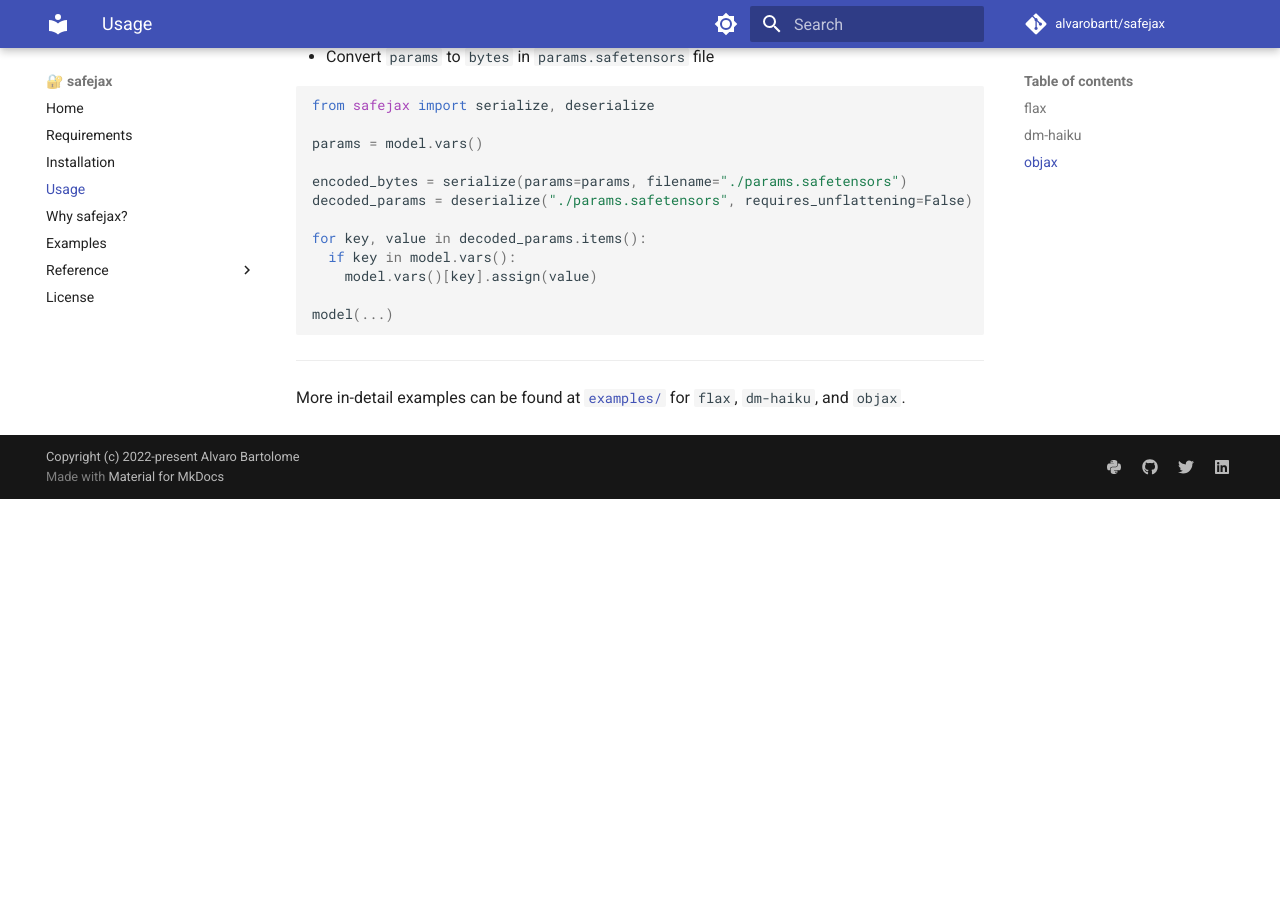
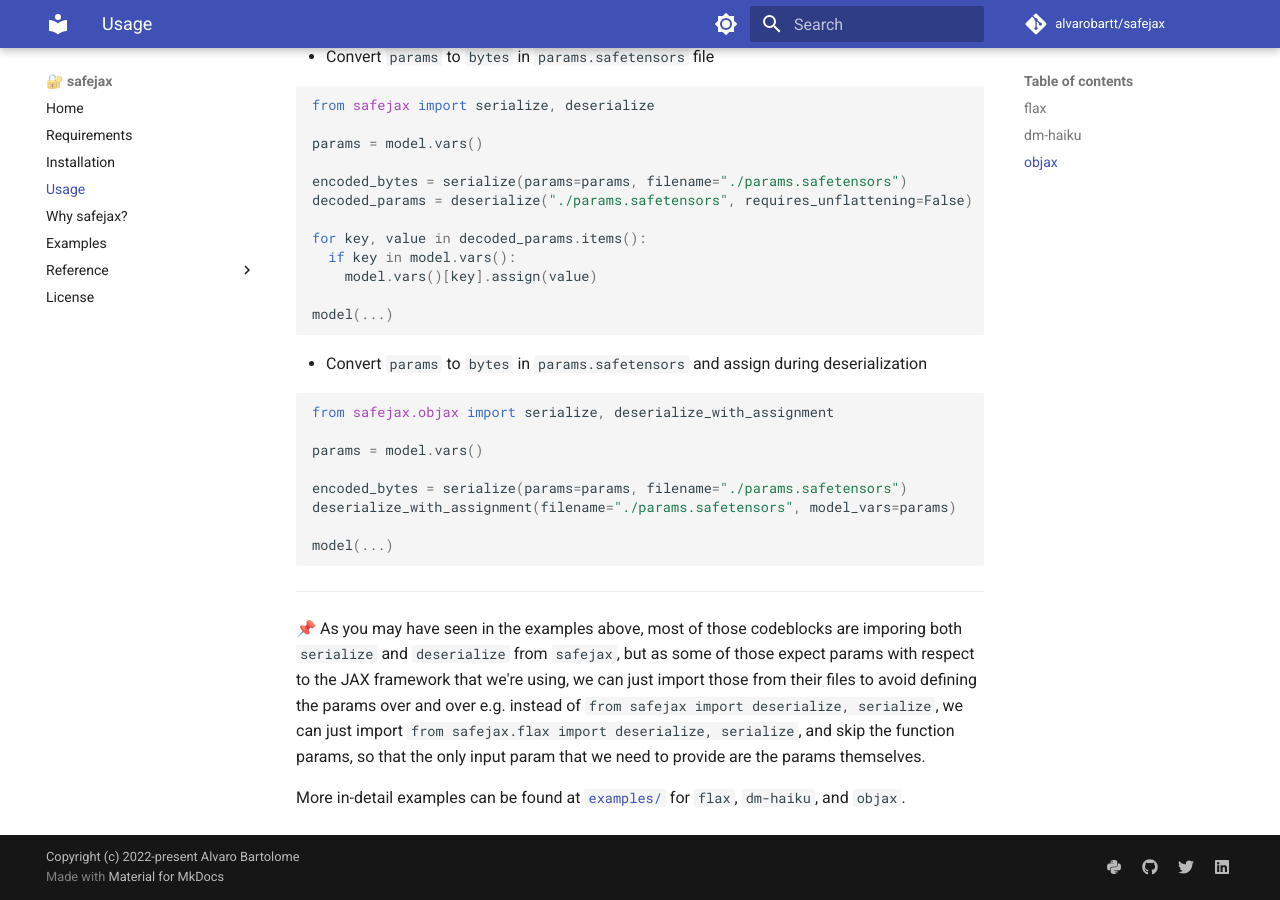
Before and after one commit to alvarobartt/safejax, an MkDocs documentation site: the page built from docs/usage.md, in a window 1280 px wide and 900 px high, scrolled down 1964 px. Built offline with MkDocs 1.6.1 and Material for MkDocs 9.7.7, drawn with Linux system fonts in a browser that asks for light colours; comment, search, counter and statistics services are not loaded; before the commit the page ends 2463 px from its top, so only the background shows below that.

Commit message:
📝 Update `README.md` & `docs/usage.md`

````diff
--- a/docs/usage.md
+++ b/docs/usage.md
@@ -115,7 +115,27 @@
   model(...)
   ```
 
+* Convert `params` to `bytes` in `params.safetensors` and assign during deserialization
+
+  ```python
+  from safejax.objax import serialize, deserialize_with_assignment
+
+  params = model.vars()
+
+  encoded_bytes = serialize(params=params, filename="./params.safetensors")
+  deserialize_with_assignment(filename="./params.safetensors", model_vars=params)
+
+  model(...)
+  ```
+
 ---
+
+📌 As you may have seen in the examples above, most of those codeblocks are imporing both
+`serialize` and `deserialize` from `safejax`, but as some of those expect params with respect
+to the JAX framework that we're using, we can just import those from their files to avoid
+defining the params over and over e.g. instead of `from safejax import deserialize, serialize`,
+we can just import `from safejax.flax import deserialize, serialize`, and skip the function
+params, so that the only input param that we need to provide are the params themselves.
 
 More in-detail examples can be found at [`examples/`](https://github.com/alvarobartt/safejax/examples)
 for `flax`, `dm-haiku`, and `objax`.
````
Also changed, not shown: README.md (+20 -0 lines).
